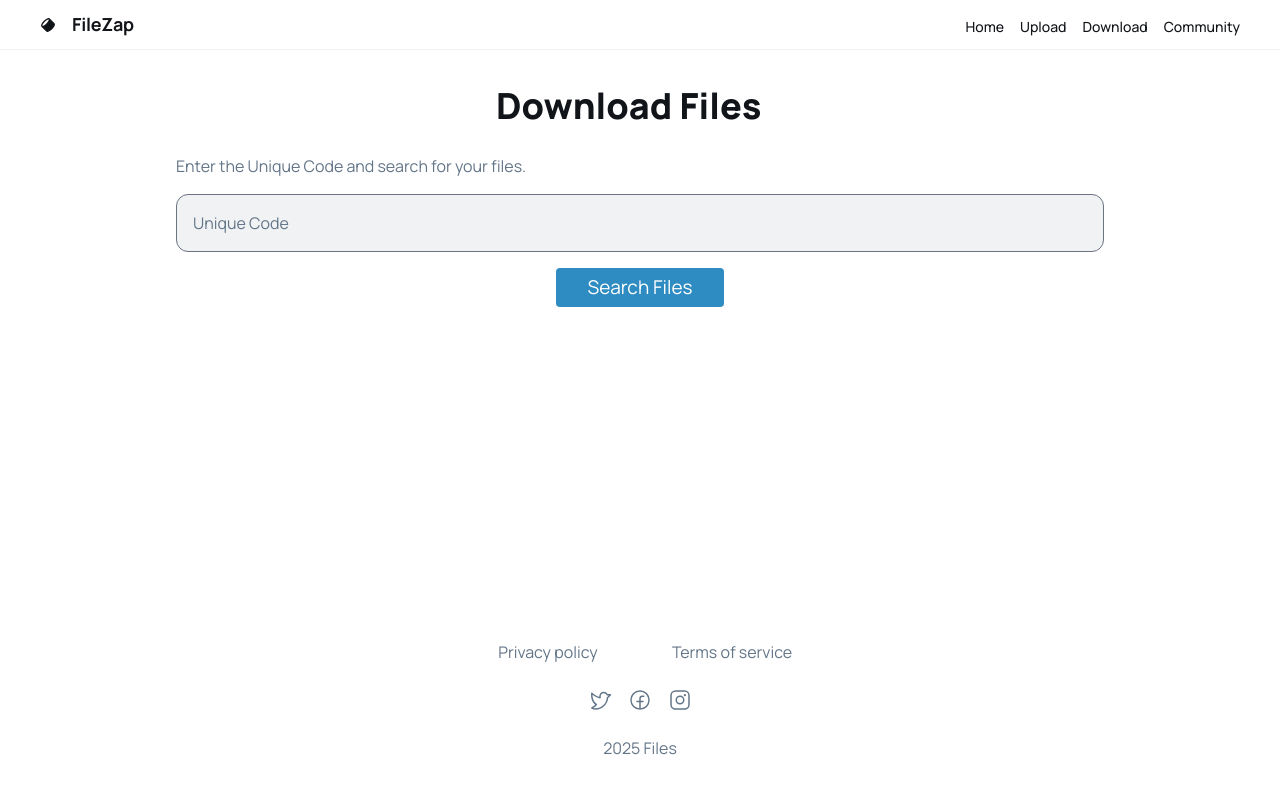
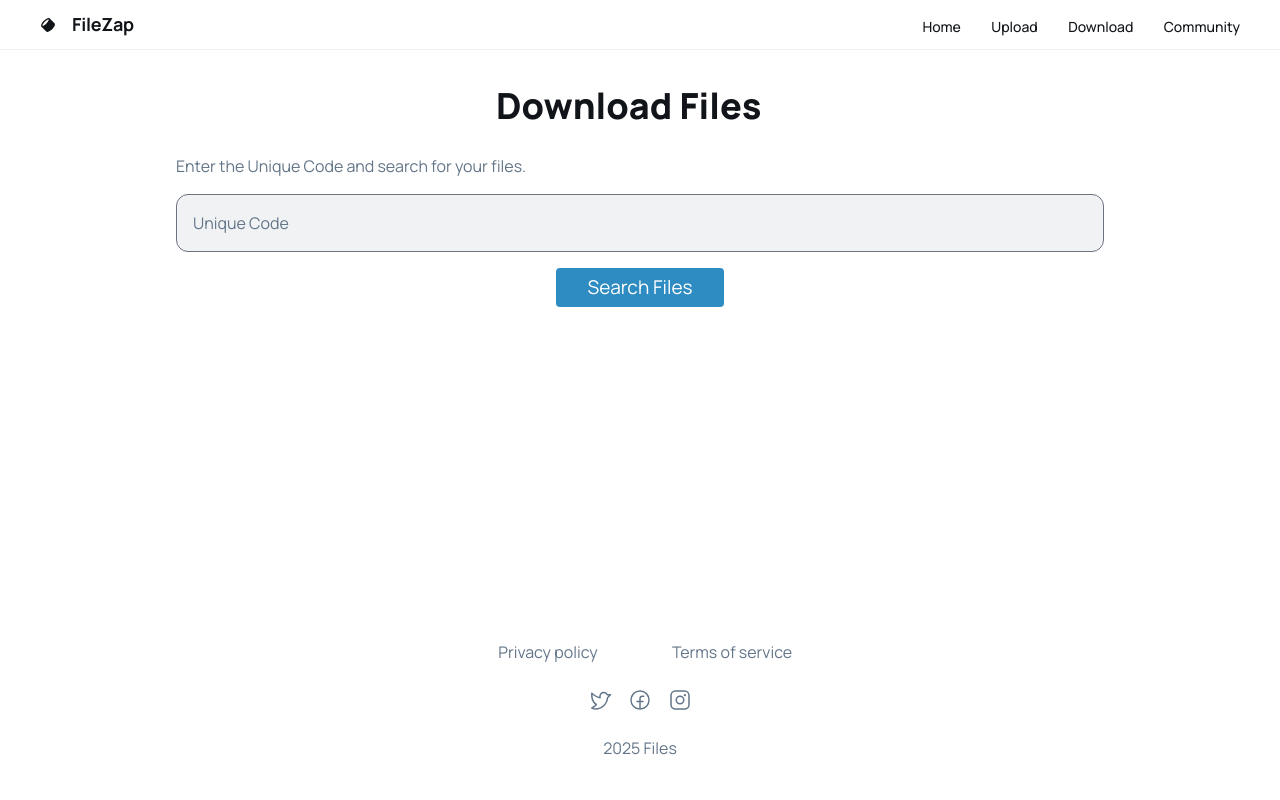
Before and after one commit to ketansharma1411/filesharing, a Django app: page /display/ in a window 1280 px wide. Run offline with Django 5.2, Linux system fonts and the light colour scheme; some libraries are stand-ins or nearby versions.

Commit message:
small changes in navbar again

```diff
--- a/files/templates/download_page_v2.html
+++ b/files/templates/download_page_v2.html
@@ -85,7 +85,7 @@
         }
         #navbar{
           padding-top: 5px;
-          gap: 1rem;
+          gap: 1.9rem;
         }
         @media (min-width:360px) and (max-width: 720px) {
           #header_section{
@@ -98,7 +98,7 @@
             margin-top: -1px;
           }
           #navbar{
-            gap: 1.4rem;
+            gap: 1rem;
           }
         }
     </style>
```
